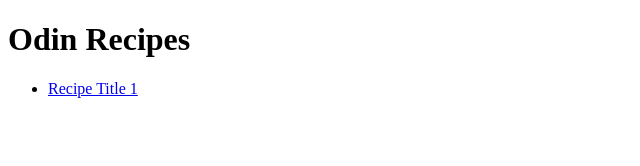
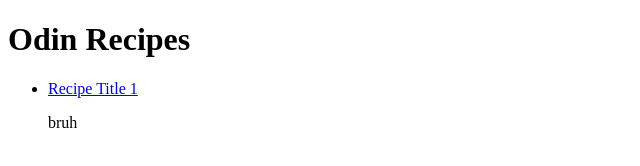
Before and after one commit to NirupamTheRizzer/odin-recipes, a plain HTML site: page index.html in a window 1280 px wide. Shown: the full height of the page, 0-640 px from the left. Drawn offline with Linux system fonts and the light colour scheme.

Commit message:
Added new text as a p tag
Reason is I liked it

```diff
--- a/index.html
+++ b/index.html
@@ -11,6 +11,7 @@
     <h1>Odin Recipes</h1>
     <ul>
         <li><a href="recipes/lasagna.html">Recipe Title 1</a></li>
+        <p>bruh</p>
     </ul>
 
 </body>
```
